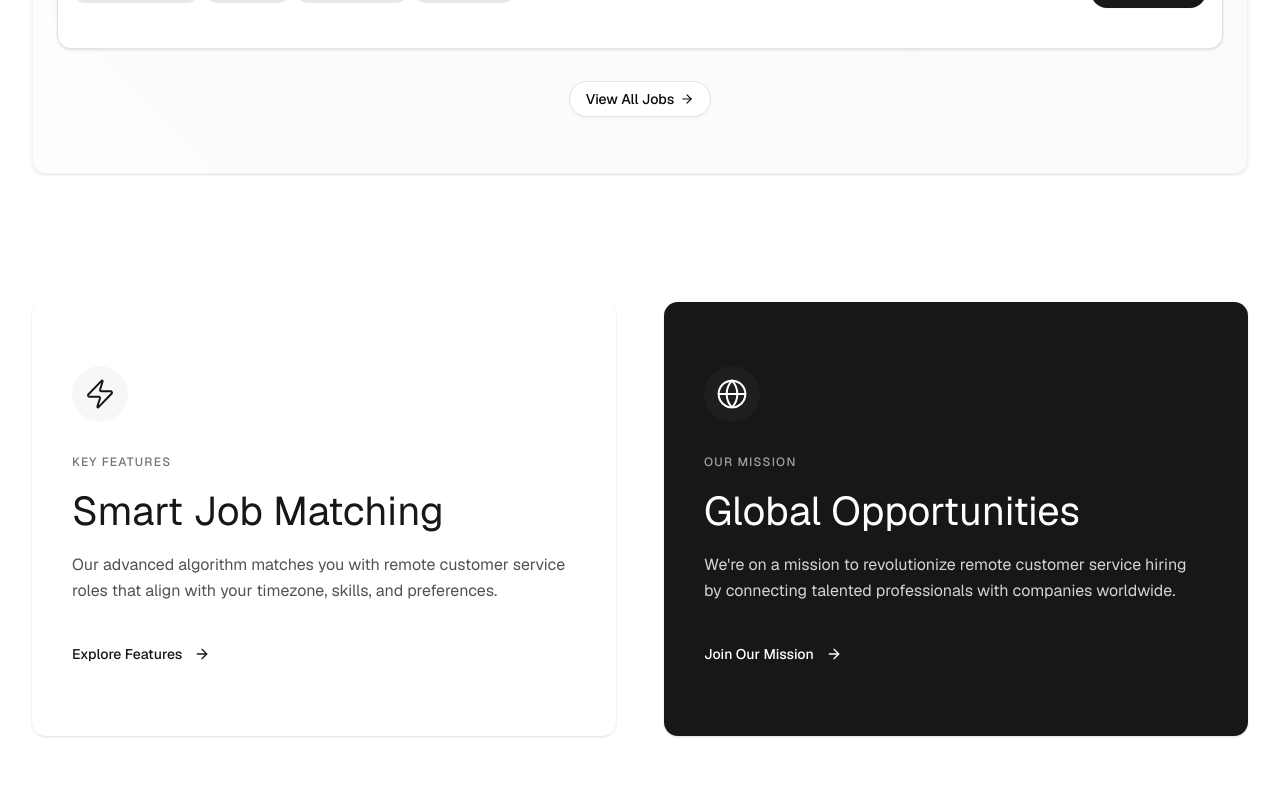
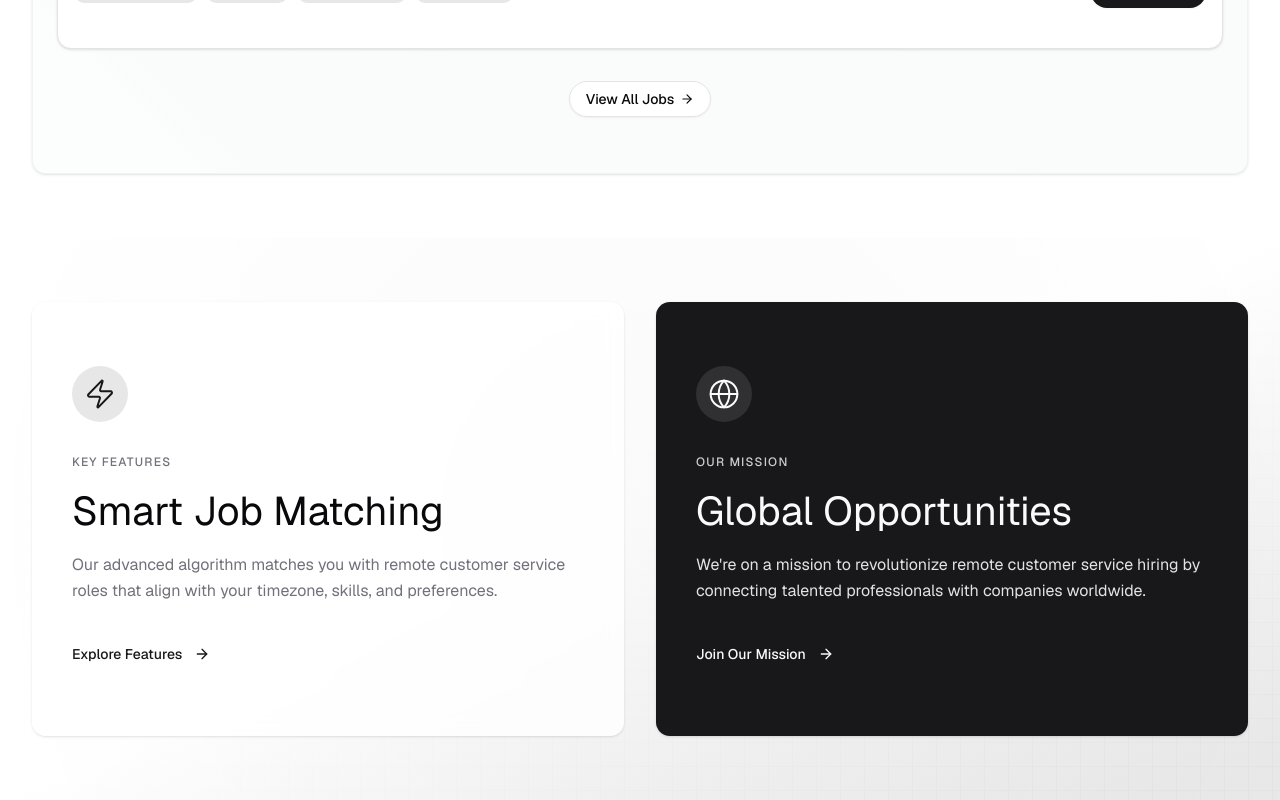
Before and after one commit to katsuragawaa/aligndesk, a Next.js app: page / in a window 1280 px wide. Shown: the part 2834-3634 px from the top of the page. Built offline with nearby package versions, Linux system fonts and the light colour scheme.

Commit message:
feat: enhance about component with updated styling and layout for better visual hierarchy

```diff
--- a/components/about.tsx
+++ b/components/about.tsx
@@ -5,25 +5,30 @@ import { Card, CardContent } from "./ui/card";
 export function About() {
   return (
     <section className="relative overflow-hidden py-16">
+      <div className="absolute inset-0 -z-10">
+        <div className="absolute inset-0 bg-[linear-gradient(to_right,var(--border)_1px,transparent_1px),linear-gradient(to_bottom,var(--border)_1px,transparent_1px)] bg-[size:24px_24px] opacity-20" />
+        <div className="from-background via-background/95 to-primary/10 absolute inset-0 bg-gradient-to-br" />
+        <div className="absolute inset-0 bg-[radial-gradient(circle_at_50%_50%,rgba(0,0,0,0.02)_0%,transparent_100%)]" />
+      </div>
       <div className="mx-auto w-full max-w-7xl px-4 sm:px-6 lg:px-8">
-        <div className="grid gap-12 md:grid-cols-2">
-          <Card className="group relative overflow-hidden border-none bg-white transition-all hover:shadow-lg">
+        <div className="grid gap-8 md:grid-cols-2">
+          <Card className="group bg-background/80 relative overflow-hidden border-none backdrop-blur-sm transition-all hover:shadow-lg">
             <CardContent className="flex flex-col gap-8 p-10">
               <div className="relative flex size-14 items-center justify-center">
-                <div className="absolute size-full rounded-full bg-neutral-900/[0.03] transition-transform duration-500 ease-out group-hover:scale-150" />
+                <div className="bg-primary/10 absolute size-full rounded-full transition-transform duration-500 ease-out group-hover:scale-150" />
                 <Zap
-                  className="size-8 text-neutral-900 transition-all duration-500 ease-out group-hover:scale-105"
+                  className="text-primary size-8 transition-all duration-500 ease-out group-hover:scale-105"
                   strokeWidth={1.5}
                 />
               </div>
               <div className="space-y-4">
-                <p className="text-xs font-medium tracking-widest text-neutral-500 uppercase">
+                <p className="text-muted-foreground text-xs font-medium tracking-widest uppercase">
                   Key Features
                 </p>
-                <h2 className="text-[2.5rem] leading-tight font-normal text-neutral-900">
+                <h2 className="text-[2.5rem] leading-tight font-normal">
                   Smart Job Matching
                 </h2>
-                <p className="text-base leading-relaxed text-neutral-600">
+                <p className="text-muted-foreground text-base leading-relaxed">
                   Our advanced algorithm matches you with remote customer
                   service roles that align with your timezone, skills, and
                   preferences.
@@ -31,7 +36,7 @@ export function About() {
               </div>
               <Button
                 variant="link"
-                className="group -ml-3 flex w-fit items-center gap-3 text-neutral-900 hover:text-neutral-600"
+                className="group hover:text-primary -ml-3 flex w-fit items-center gap-3"
               >
                 <span className="text-sm font-medium">Explore Features</span>
                 <ArrowRight className="size-4 transition-transform duration-300 group-hover:translate-x-1" />
@@ -39,23 +44,23 @@ export function About() {
             </CardContent>
           </Card>
 
-          <Card className="group relative overflow-hidden border-none bg-neutral-900 transition-all hover:shadow-lg">
+          <Card className="group bg-primary text-primary-foreground relative overflow-hidden border-none transition-all hover:shadow-lg">
             <CardContent className="flex flex-col gap-8 p-10">
               <div className="relative flex size-14 items-center justify-center">
-                <div className="absolute size-full rounded-full bg-white/[0.03] transition-transform duration-500 ease-out group-hover:scale-150" />
+                <div className="bg-primary-foreground/10 absolute size-full rounded-full transition-transform duration-500 ease-out group-hover:scale-150" />
                 <Globe
-                  className="size-8 text-white transition-all duration-500 ease-out group-hover:scale-105"
+                  className="size-8 transition-all duration-500 ease-out group-hover:scale-105"
                   strokeWidth={1.5}
                 />
               </div>
               <div className="space-y-4">
-                <p className="text-xs font-medium tracking-widest text-neutral-400 uppercase">
+                <p className="text-primary-foreground/80 text-xs font-medium tracking-widest uppercase">
                   Our Mission
                 </p>
-                <h2 className="text-[2.5rem] leading-tight font-normal text-white">
+                <h2 className="text-[2.5rem] leading-tight font-normal">
                   Global Opportunities
                 </h2>
-                <p className="text-base leading-relaxed text-neutral-300">
+                <p className="text-primary-foreground/90 text-base leading-relaxed">
                   We're on a mission to revolutionize remote customer service
                   hiring by connecting talented professionals with companies
                   worldwide.
@@ -63,7 +68,7 @@ export function About() {
               </div>
               <Button
                 variant="link"
-                className="group -ml-3 flex w-fit items-center gap-3 text-white hover:text-neutral-300"
+                className="group text-primary-foreground hover:text-primary-foreground/80 -ml-3 flex w-fit items-center gap-3"
               >
                 <span className="text-sm font-medium">Join Our Mission</span>
                 <ArrowRight className="size-4 transition-transform duration-300 group-hover:translate-x-1" />
```
